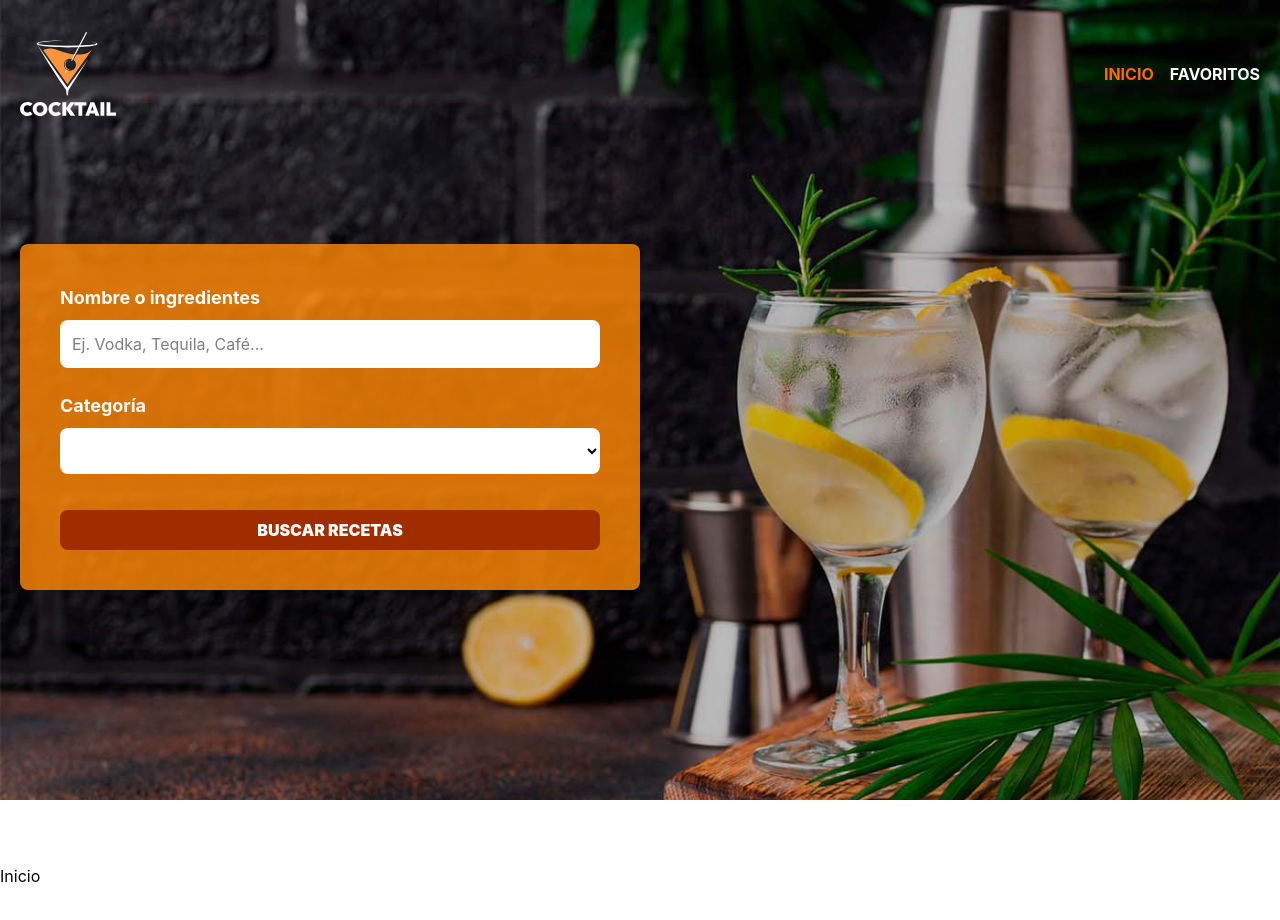
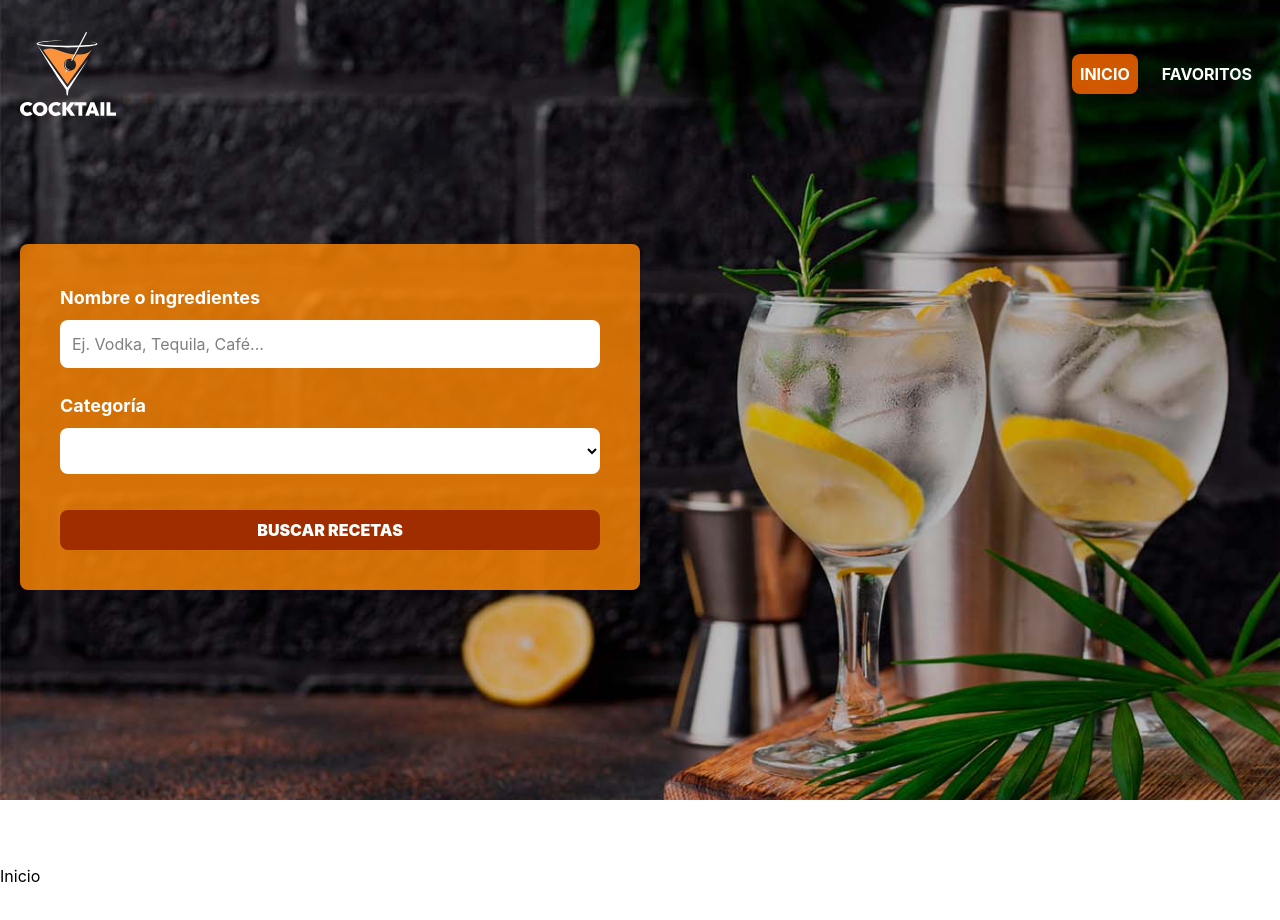
Before and after one commit to lorelvis-santos/drinks-ts, a React (Vite) app: page / in a window 1280 px wide. Shown: the top 920 px of the page. Built offline with nearby package versions, Linux system fonts and the light colour scheme.

Commit message:
feat: update NavLink styles for improved active state visibility

```diff
--- a/src/components/Header.tsx
+++ b/src/components/Header.tsx
@@ -22,8 +22,8 @@ export default function Header() {
             <NavLink
               className={({ isActive }) =>
                 isActive
-                  ? "text-orange-500 uppercase font-bold"
-                  : "text-white uppercase font-bold"
+                  ? "bg-orange-500/80 text-white rounded-lg p-2 uppercase font-bold transition-colors"
+                  : "hover:bg-orange-500/80 text-white uppercase rounded-lg font-bold p-2 transition-colors"
               }
               to="/"
             >
@@ -32,8 +32,8 @@ export default function Header() {
             <NavLink
               className={({ isActive }) =>
                 isActive
-                  ? "text-orange-500 uppercase font-bold"
-                  : "text-white uppercase font-bold"
+                  ? "bg-orange-500/80 text-white rounded-lg p-2 uppercase font-bold transition-colors"
+                  : "hover:bg-orange-500/80 text-white uppercase rounded-lg font-bold p-2 transition-colors"
               }
               to="/favoritos"
             >
```
